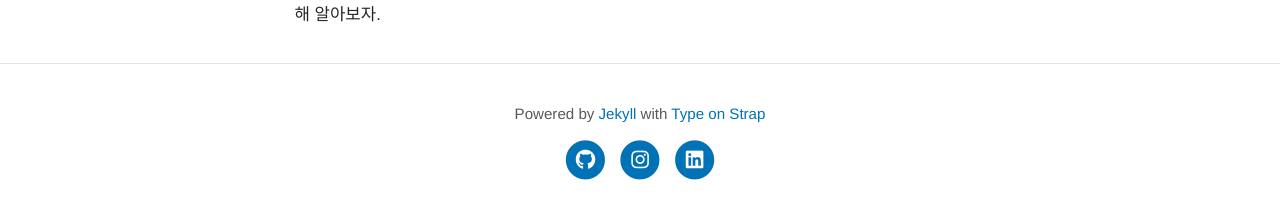
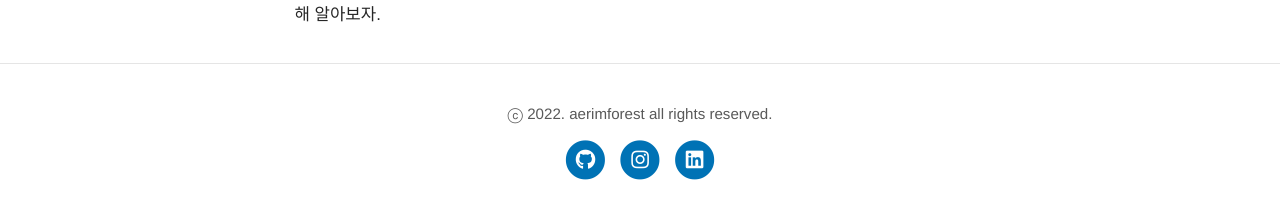
Before and after one commit to aerimforest/aerimforest.github.io, a Jekyll site: the page built from index.html, in a window 1280 px wide. Shown: the part 1158-1374 px from the top of the page. Built offline with Jekyll 4.4.1, drawn with Linux system fonts in a browser that asks for light colours; the list of posts is cut into pages by our own code.

Commit message:
[chore] footer 수정

```diff
--- a/_config.yml
+++ b/_config.yml
@@ -12,8 +12,7 @@ favicon: assets/mimoticon.ico                             # Icon displayed in th
 header_text: <code>Welcome to yenim's blog</code>  # Change Blog header text
 header_feature_image: assets/img/header/cloud.JPG
 header_feature_image_responsive: true
-footer_text: >
-  Powered by <a href="https://jekyllrb.com/">Jekyll</a> with <a href="https://github.com/sylhare/Type-on-Strap">Type on Strap</a>
+footer_text: ⓒ 2022. aerimforest all rights reserved.
 
 # Blog
 excerpt: true                                           # Or "truncate" (first 250 characters), "false" to disable
```
